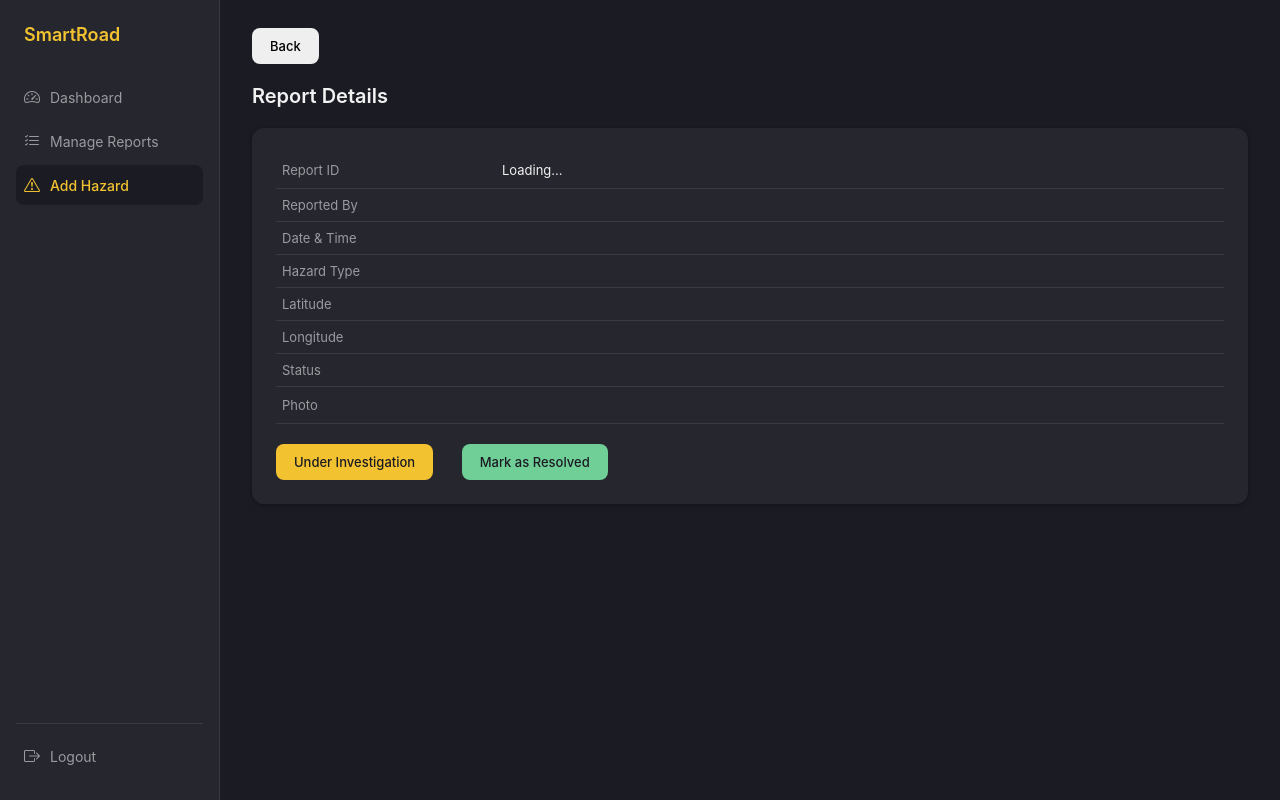
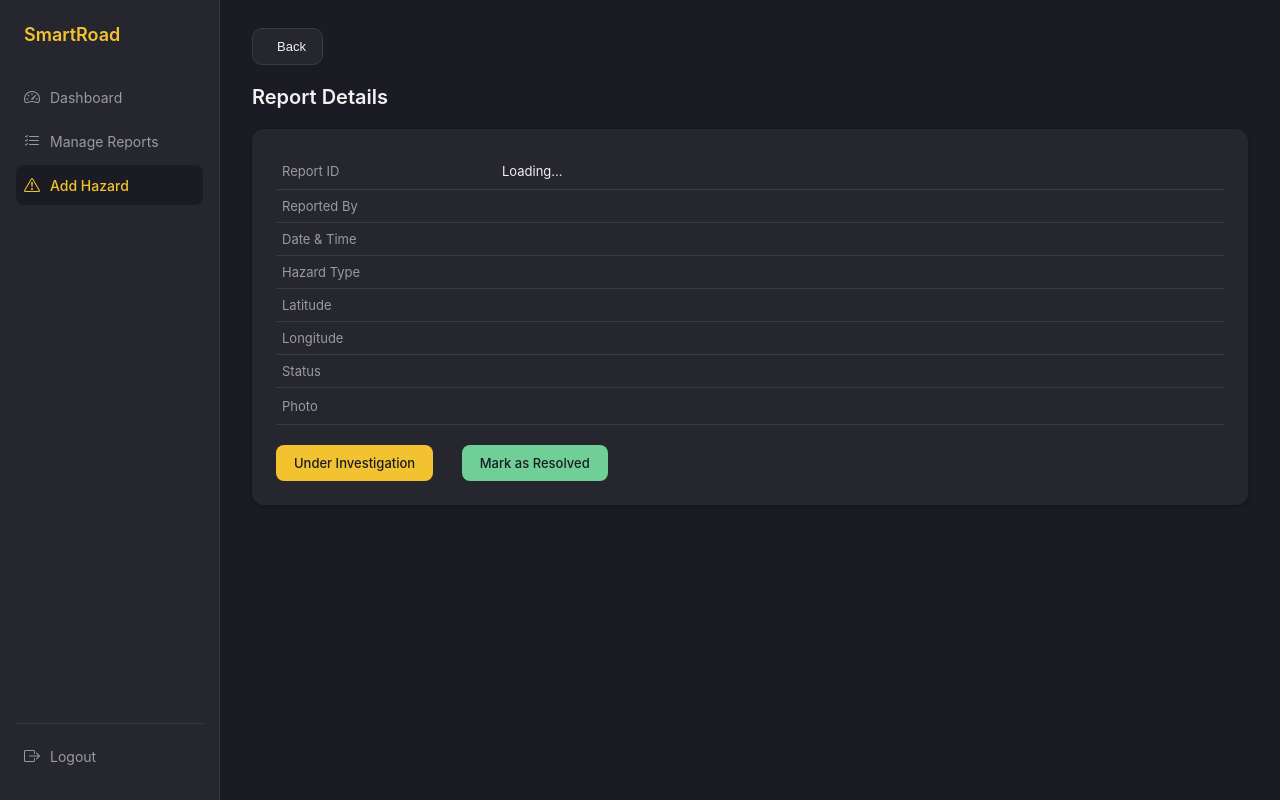
Before and after one commit to meyalissa/SmartRoad, a PHP site: page /web-admin/report-details.php in a window 1280 px wide. Run offline with PHP 8.4, Linux system fonts and the light colour scheme; a user stored in the database is signed in; data comes from the database, SQL or seed files in the repository; some libraries are stand-ins or nearby versions.

Commit message:
adjust back button

```diff
--- a/web-admin/report-details.php
+++ b/web-admin/report-details.php
@@ -31,7 +31,7 @@
         <main class="page-content">
 
             <div style="margin-bottom:20px;">
-                <button class="btn" onclick="history.back()">
+                <button class="back-btn" onclick="history.back()">
                     <i class="ti ti-arrow-left"></i>
                     Back
                 </button>
```
